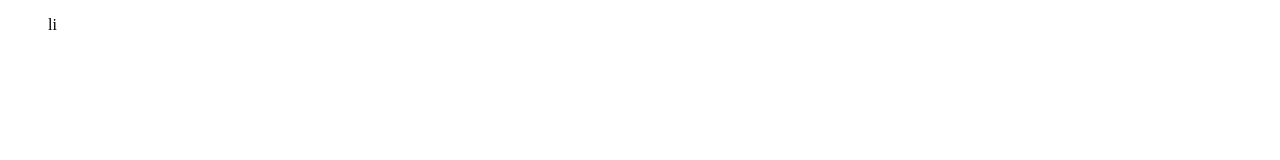
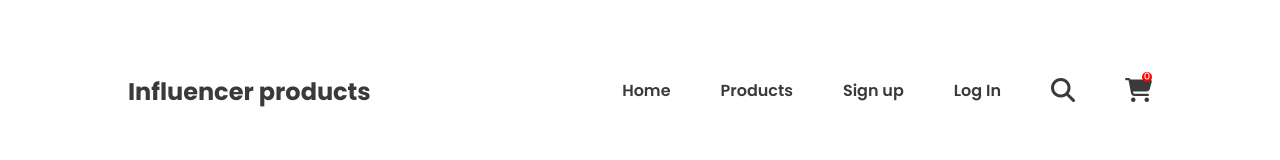
Before and after one commit to silpiAkter/influencer-gear-website, a plain HTML site: page index.html in a window 1280 px wide. Drawn offline with Linux system fonts and the light colour scheme.

Commit message:
added navbar

```diff
--- a/index.html
+++ b/index.html
@@ -4,12 +4,21 @@
     <meta charset="UTF-8">
     <meta name="viewport" content="width=device-width, initial-scale=1.0">
     <title>Influencer Gears Website</title>
+    <script src="https://kit.fontawesome.com/f89ab922a5.js" crossorigin="anonymous"></script>
+    <link rel="stylesheet" href="styles/style.css">
 </head>
-<body>
-    <header>
-        <nav>
-            <ul>
-                li
+<body class="poppins-regular">
+    <header class="header">
+        <nav class="nav display-flex text-dark">
+            <h3 class="nav-title text-dark">Influencer products</h3>
+            <ul class="display-flex">
+                <li><a class="text-dark" href="">Home</a></li>
+                <li><a class="text-dark" href="">Products</a></li>
+                <li><a class="text-dark" href="">Sign up</a></li>
+                <li><a class="text-dark" href="">Log In</a></li>
+                <li><a class="text-dark" href=""><i class="fa-solid fa-magnifying-glass"></i></a>
+                </li>
+                <li><a class="text-dark" href=""><i class="fa-solid fa-cart-shopping"><span class="cart-products">0</span></i></a></li>
             </ul>
         </nav>
     </header>
--- a/styles/style.css
+++ b/styles/style.css
@@ -0,0 +1,61 @@
+
+@import url('https://fonts.googleapis.com/css2?family=Poppins:ital,wght@0,100;0,200;0,300;0,400;0,500;0,600;0,700;0,800;0,900;1,100;1,200;1,300;1,400;1,500;1,600;1,700;1,800;1,900&display=swap');
+
+.poppins-regular {
+    font-family: "Poppins", sans-serif;
+    font-weight: 400;
+    font-style: normal;
+}
+
+/* shared sytles */
+.display-flex{
+    display: flex;
+}
+.text-dark{
+    color: rgb(58, 58, 58);
+}
+
+/* header sections styles */
+/* nav styles */
+
+.header{
+    margin: 50px 120px;
+}
+.nav, .nav ul{
+    align-self: center;
+    justify-content: space-between;
+
+
+}
+.nav ul{
+    list-style: none;
+}
+.nav-title{
+    font-size: 24px;
+    font-weight: 700;
+    line-height: 36px;
+    letter-spacing: 0%;
+}
+.nav li a{
+    text-decoration: none;
+    margin-left: 50px;
+    font-size: 16px;
+    font-weight: 600;
+}
+.fa-solid{
+    font-size: 1.5rem;
+}
+.cart-products{
+    color: #fff;
+    font-size: .5rem;
+    font-weight: 900;
+    position: absolute;
+    z-index: 1;
+    margin: -6px 0px 0px -10px;
+    height: 10px;
+    width: 10px;
+    border-radius: 50%;
+    background-color: red;
+    text-align: center;
+
+}
```
